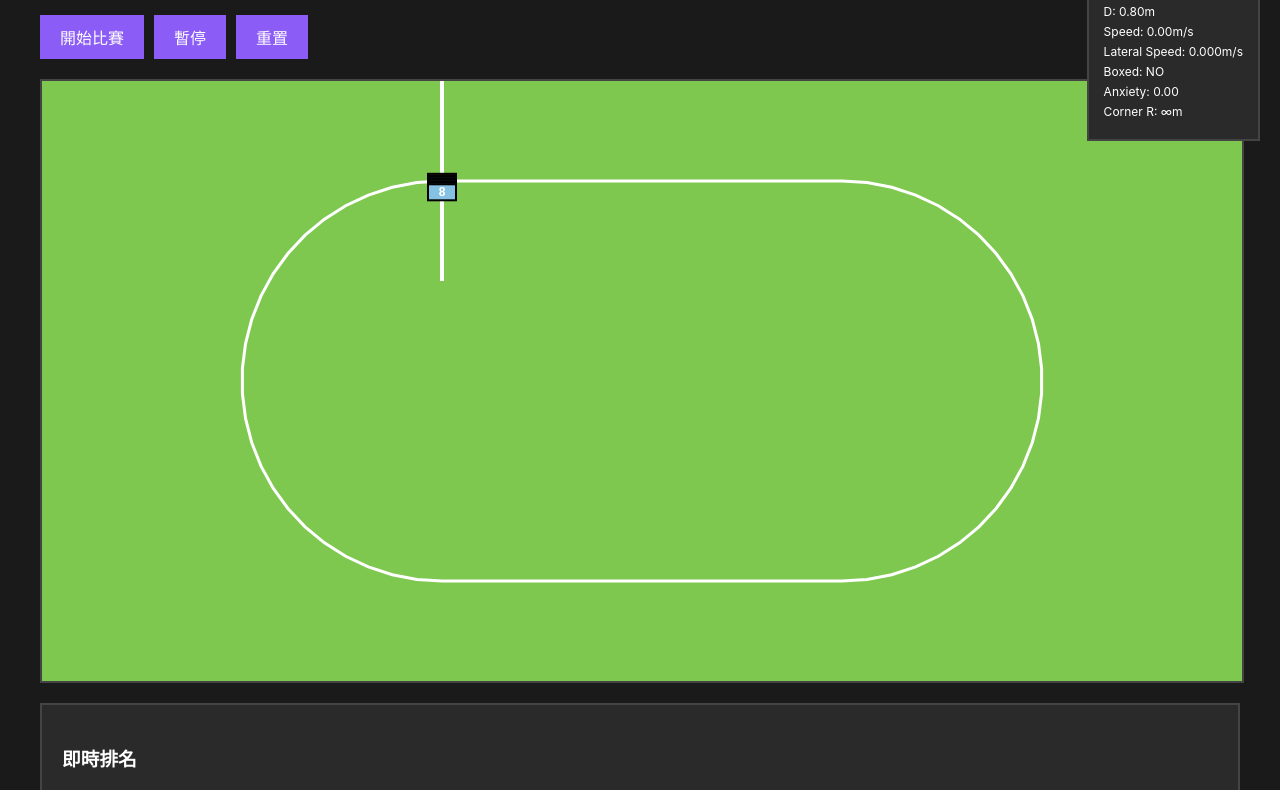
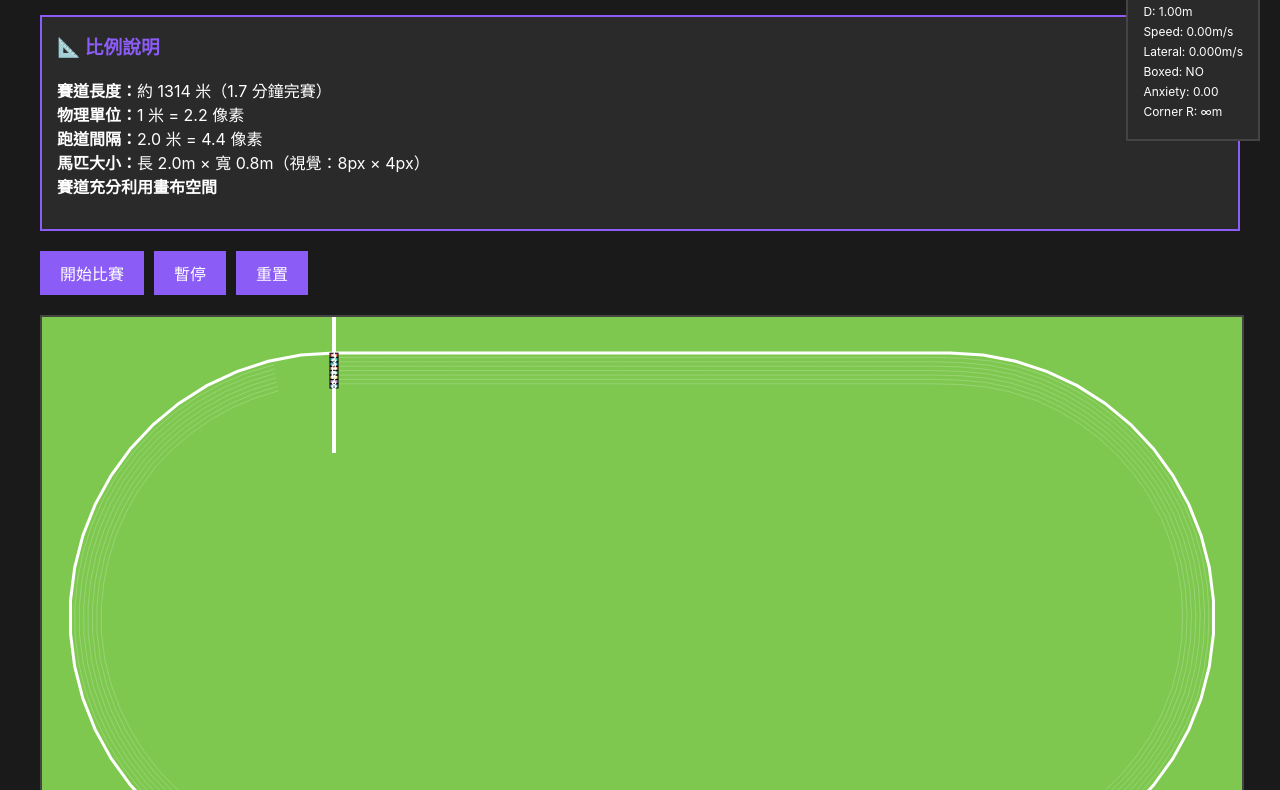
Before and after one commit to RealPapaya/Reaction, a plain HTML site: page reaction-games/games/horse-racing/race-engine/test-simulator.html in a window 1280 px wide. Shown: the part 102-892 px from the top of the page. Drawn offline with Linux system fonts and the light colour scheme.

Commit message:
Modify size of horses

```diff
--- a/reaction-games/games/horse-racing/race-engine/RaceSimulator.js
+++ b/reaction-games/games/horse-racing/race-engine/RaceSimulator.js
@@ -33,9 +33,10 @@ class RaceSimulator {
             const horse = this.horses[i];
 
             // 設定起跑位置（Frenet 座標）
-            horse.s = 0; // 起點
-            // **確保 8 條獨立跑道**：每條跑道間隔 1.5 米
-            horse.d = 0.8 + (i * 1.5);  // 0.8, 2.3, 3.8, 5.3, 6.8, 8.3, 9.8, 11.3米
+            // **錯開起跑位置**：外側馬稍微靠後，避免完全對齊造成碰撞
+            horse.s = -i * 0.5; // 每條跑道錯開 0.5m
+            // **確保 8 條獨立跑道**：增加間隔到 2.0 米（更安全）
+            horse.d = 1.0 + (i * 2.0);  // 1.0, 3.0, 5.0, 7.0, 9.0, 11.0, 13.0, 15.0米
             horse.speed = 0; // 起跑時速度為0
 
             // 基礎速度（根據 competitiveFactor，增強差異）
@@ -148,7 +149,7 @@ class RaceSimulator {
 
         // **關鍵：位置衝量修正**（避免重疊）
         // 需要多次迭代才能完全解決碰撞
-        for (let iteration = 0; iteration < 3; iteration++) {
+        for (let iteration = 0; iteration < 5; iteration++) {
             this.resolveCollisions();
         }
 
@@ -273,20 +274,42 @@ class RaceSimulator {
                     const ratioA = massB / totalMass;  // 質量大的馬移動少
                     const ratioB = massA / totalMass;
 
-                    // 橫向（d）修正：主要修正方向
-                    horseA.d -= pushDirD * overlap * ratioA;
-                    horseB.d += pushDirD * overlap * ratioB;
+                    // **橫向距離判斷**：如果橫向距離很近（在同一跑道）
+                    const isDirectCollision = Math.abs(deltaD) < 1.5;
 
-                    // 縱向（s）修正：輕微修正，避免穿透超車
-                    // 如果 B 在 A 後方但試圖穿透
-                    if (deltaS > 0 && deltaS < 2.0 && Math.abs(deltaD) < 1.0) {
-                        // B 無法穿透 A，強制減速
-                        horseB.s -= overlap * 0.5 * ratioB;
-                        horseB.speed *= 0.95;
-                    } else if (deltaS < 0 && deltaS > -2.0 && Math.abs(deltaD) < 1.0) {
-                        // A 無法穿透 B
-                        horseA.s -= overlap * 0.5 * ratioA;
-                        horseA.speed *= 0.95;
+                    if (isDirectCollision) {
+                        // **同跑道碰撞**：主要修正縱向，防止穿模
+
+                        // 縱向修正：強制分開
+                        horseA.s -= pushDirS * overlap * ratioA * 0.8;
+                        horseB.s += pushDirS * overlap * ratioB * 0.8;
+
+                        // 橫向修正：輕微推開
+                        horseA.d -= pushDirD * overlap * ratioA * 0.5;
+                        horseB.d += pushDirD * overlap * ratioB * 0.5;
+
+                        // **速度調整**：後方馬強制減速
+                        if (deltaS > 0) {
+                            // B 在 A 後方，B 減速
+                            horseB.speed *= 0.92;
+                        } else {
+                            // A 在 B 後方，A 減速
+                            horseA.speed *= 0.92;
+                        }
+                    } else {
+                        // **不同跑道側面碰撞**：主要修正橫向
+
+                        // 橫向修正：主要修正方向
+                        horseA.d -= pushDirD * overlap * ratioA;
+                        horseB.d += pushDirD * overlap * ratioB;
+
+                        // 縱向修正：輕微
+                        horseA.s -= pushDirS * overlap * ratioA * 0.3;
+                        horseB.s += pushDirS * overlap * ratioB * 0.3;
+
+                        // 輕微減速
+                        horseA.speed *= 0.97;
+                        horseB.speed *= 0.97;
                     }
 
                     // 限制在賽道範圍內
--- a/reaction-games/games/horse-racing/race-engine/core/FrenetCoordinates.js
+++ b/reaction-games/games/horse-racing/race-engine/core/FrenetCoordinates.js
@@ -253,8 +253,8 @@ class FrenetCoordinate {
     // ====================================
 
     getTrackWidth() {
-        // 返回賽道寬度（暫定8個跑道 × 1.5米）
-        return 12;
+        // 返回賽道寬度（8個跑道 × 2.0米 + 兩側安全邊界）
+        return 18;
     }
 
     isValidPosition(s, d) {
--- a/reaction-games/games/horse-racing/race-engine/test-simulator.html
+++ b/reaction-games/games/horse-racing/race-engine/test-simulator.html
@@ -4,7 +4,7 @@
 <head>
     <meta charset="UTF-8">
     <meta name="viewport" content="width=device-width, initial-scale=1.0">
-    <title>賽馬物理引擎測試</title>
+    <title>賽馬物理引擎測試（修正版）</title>
     <style>
         body {
             margin: 0;
@@ -84,12 +84,35 @@
         .debug-item {
             margin: 5px 0;
         }
+
+        .info-box {
+            background: #2a2a2a;
+            padding: 15px;
+            margin-bottom: 20px;
+            border: 2px solid #8B5CF6;
+        }
+
+        .info-box h3 {
+            margin-top: 0;
+            color: #8B5CF6;
+        }
     </style>
 </head>
 
 <body>
     <div class="container">
-        <h1>🏇 真實賽馬物理引擎測試</h1>
+        <h1>🏇 真實賽馬物理引擎測試（修正版）</h1>
+
+        <div class="info-box">
+            <h3>📐 比例說明</h3>
+            <p>
+                <strong>賽道長度：</strong>約 1314 米（1.7 分鐘完賽）<br>
+                <strong>物理單位：</strong>1 米 = 2.2 像素<br>
+                <strong>跑道間隔：</strong>2.0 米 = 4.4 像素<br>
+                <strong>馬匹大小：</strong>長 2.0m × 寬 0.8m（視覺：8px × 4px）<br>
+                <strong>賽道充分利用畫布空間</strong>
+            </p>
+        </div>
 
         <div class="controls">
             <button id="startBtn">開始比賽</button>
@@ -110,7 +133,7 @@
         <div id="debugInfo"></div>
     </div>
 
-    <!-- 引入模組 -->
+    <!-- 引入模組（使用 core/ 和 ai/ 資料夾結構）-->
     <script src="core/FrenetCoordinates.js"></script>
     <script src="core/SteeringBehaviors.js"></script>
     <script src="core/PhysicsEngine.js"></script>
@@ -119,18 +142,43 @@
 
     <script>
         // ====================================
+        // 🎯 關鍵修正：物理-視覺比例轉換
+        // ====================================
+
+        // 物理單位：米
+        // 視覺單位：像素
+        const PIXELS_PER_METER = 2.2;  // 1 米 = 2.2 像素（放大賽道）
+
+        // 物理尺寸（米）
+        const HORSE_PHYSICAL_LENGTH = 2.0;   // 馬長 2.0 米
+        const HORSE_PHYSICAL_WIDTH = 0.8;    // 馬寬 0.8 米
+
+        // 視覺尺寸（像素）- 根據比例自動計算
+        const HORSE_VISUAL_LENGTH = Math.max(HORSE_PHYSICAL_LENGTH * PIXELS_PER_METER, 8);  // 最小 8px
+        const HORSE_VISUAL_WIDTH = Math.max(HORSE_PHYSICAL_WIDTH * PIXELS_PER_METER, 4);    // 最小 4px
+
+        console.log('視覺尺寸:', { length: HORSE_VISUAL_LENGTH, width: HORSE_VISUAL_WIDTH });
+
+        // ====================================
         // 測試設定
         // ====================================
 
-        // 建立測試賽道（**操場形**：兩條直線 + 兩個彎道）
+        // 建立測試賽道（**物理單位：米**）
         function createTestTrack() {
             const points = [];
-            const centerX = 600;
-            const centerY = 300;
-            const straightLength = 400;  // 直線段長度
-            const cornerRadius = 200;    // 彎道半徑
 
-            // 分成四個部分：上直線、右彎、下直線、左彎
+            // 賽道物理尺寸（米）
+            // 畫布：1200×600 px，比例 2.2 px/m，留 10% 邊界
+            // 可用：1080×540 px = 490×245 米
+            const straightLength = 280;   // 直線段 280 米（接近極限）
+            const cornerRadius = 120;     // 彎道半徑 120 米
+            // 賽道尺寸：長 (280+2×120=520m) × 寬 (2×120=240m)
+            // 視覺：1144×528 px（剛好填滿畫布）
+            // 總長 ≈ 2×280 + 2×(π×120) ≈ 560 + 754 = 1314米（約 1.7 分鐘）
+
+            const centerX = 0;
+            const centerY = 0;
+
             const numPointsPerSegment = 25;
 
             // 1. 上直線（向右）
@@ -145,7 +193,7 @@
             // 2. 右彎道（180度）
             for (let i = 0; i < numPointsPerSegment; i++) {
                 const t = i / numPointsPerSegment;
-                const angle = -Math.PI / 2 + t * Math.PI;  // -90度 到 +90度
+                const angle = -Math.PI / 2 + t * Math.PI;
                 points.push({
                     x: centerX + straightLength / 2 + Math.cos(angle) * cornerRadius,
                     y: centerY + Math.sin(angle) * cornerRadius
@@ -164,7 +212,7 @@
             // 4. 左彎道（180度）
             for (let i = 0; i < numPointsPerSegment; i++) {
                 const t = i / numPointsPerSegment;
-                const angle = Math.PI / 2 + t * Math.PI;  // +90度 到 +270度
+                const angle = Math.PI / 2 + t * Math.PI;
                 points.push({
                     x: centerX - straightLength / 2 + Math.cos(angle) * cornerRadius,
                     y: centerY + Math.sin(angle) * cornerRadius
@@ -172,6 +220,16 @@
             }
 
             return points;
+        }
+
+        // 物理座標 → 畫布座標
+        function physicsToCanvas(physicsX, physicsY) {
+            const canvasCenterX = 600;
+            const canvasCenterY = 300;
+            return {
+                x: canvasCenterX + physicsX * PIXELS_PER_METER,
+                y: canvasCenterY + physicsY * PIXELS_PER_METER
+            };
         }
 
         // 建立測試馬匹
@@ -198,7 +256,7 @@
 
         const canvas = document.getElementById('raceCanvas');
         const ctx = canvas.getContext('2d');
-        const trackPath = createTestTrack();
+        const trackPath = createTestTrack();  // 物理座標
         const horses = createTestHorses();
         const simulator = new RaceSimulator(trackPath, horses);
 
@@ -213,51 +271,84 @@
             ctx.fillStyle = '#7EC850';
             ctx.fillRect(0, 0, canvas.width, canvas.height);
 
-            // 繪製賽道
+            // 繪製賽道（轉換為畫布座標）
             ctx.strokeStyle = '#ffffff';
             ctx.lineWidth = 3;
             ctx.beginPath();
             trackPath.forEach((point, i) => {
+                const canvasPos = physicsToCanvas(point.x, point.y);
                 if (i === 0) {
-                    ctx.moveTo(point.x, point.y);
+                    ctx.moveTo(canvasPos.x, canvasPos.y);
                 } else {
-                    ctx.lineTo(point.x, point.y);
+                    ctx.lineTo(canvasPos.x, canvasPos.y);
                 }
             });
             ctx.closePath();
             ctx.stroke();
 
             // 繪製起跑/終點線
+            const startPos = physicsToCanvas(trackPath[0].x, trackPath[0].y);
             ctx.fillStyle = '#ffffff';
-            ctx.fillRect(trackPath[0].x - 2, trackPath[0].y - 100, 4, 200);
+            ctx.fillRect(startPos.x - 2, startPos.y - 100, 4, 200);
+
+            // 繪製跑道分隔線（8條跑道）
+            ctx.strokeStyle = 'rgba(255, 255, 255, 0.2)';
+            ctx.lineWidth = 1;
+            const trackWidth = 18; // 物理寬度 18 米
+            for (let lane = 1; lane < 8; lane++) {
+                const laneD = lane * 2.0; // 每條跑道間隔 2 米
+                ctx.beginPath();
+                trackPath.forEach((point, i) => {
+                    const worldPos = simulator.frenet.frenetToWorld(
+                        i * (simulator.frenet.pathLength / trackPath.length),
+                        laneD
+                    );
+                    const canvasPos = physicsToCanvas(worldPos.x, worldPos.y);
+                    if (i === 0) {
+                        ctx.moveTo(canvasPos.x, canvasPos.y);
+                    } else {
+                        ctx.lineTo(canvasPos.x, canvasPos.y);
+                    }
+                });
+                ctx.stroke();
+            }
 
             // 繪製馬匹（使用 Z-ordering）
             const horsePositions = simulator.getHorseWorldPositions();
-
-            // **畫家演算法**：按 Y 座標排序，先畫遠處（Y小），後畫近處（Y大）
             horsePositions.sort((a, b) => a.worldY - b.worldY);
 
             const colors = ['#FF6B6B', '#4ECDC4', '#45B7D1', '#FFA07A', '#98D8C8', '#F7DC6F', '#BB8FCE', '#85C1E2'];
 
             horsePositions.forEach((horse, index) => {
+                // 轉換為畫布座標
+                const canvasPos = physicsToCanvas(horse.worldX, horse.worldY);
+
                 ctx.save();
-                ctx.translate(horse.worldX, horse.worldY);
+                ctx.translate(canvasPos.x, canvasPos.y);
                 ctx.rotate(horse.heading);
 
-                // 馬匹長方形（轉 90 度：寬 28，高 16，像真實馬的形狀）
-                const horseWidth = 28;  // 馬的長度（沿著前進方向）
-                const horseHeight = 16; // 馬的寬度（橫向）
+                // 馬匹矩形（正確比例）
                 ctx.fillStyle = colors[index];
-                ctx.fillRect(-horseWidth / 2, -horseHeight / 2, horseWidth, horseHeight);
+                ctx.fillRect(
+                    -HORSE_VISUAL_LENGTH / 2,
+                    -HORSE_VISUAL_WIDTH / 2,
+                    HORSE_VISUAL_LENGTH,
+                    HORSE_VISUAL_WIDTH
+                );
 
-                // 外框（讓碰撞更明顯）
+                // 外框
                 ctx.strokeStyle = '#000';
-                ctx.lineWidth = 2;
-                ctx.strokeRect(-horseWidth / 2, -horseHeight / 2, horseWidth, horseHeight);
+                ctx.lineWidth = 1;
+                ctx.strokeRect(
+                    -HORSE_VISUAL_LENGTH / 2,
+                    -HORSE_VISUAL_WIDTH / 2,
+                    HORSE_VISUAL_LENGTH,
+                    HORSE_VISUAL_WIDTH
+                );
 
                 // 編號
                 ctx.fillStyle = '#fff';
-                ctx.font = 'bold 12px Arial';
+                ctx.font = 'bold 10px Arial';
                 ctx.textAlign = 'center';
                 ctx.textBaseline = 'middle';
                 ctx.fillText(horse.id, 0, 0);
@@ -265,22 +356,25 @@
                 // 被困標記
                 if (horse.isBoxedIn) {
                     ctx.fillStyle = '#EF4444';
-                    ctx.fillText('!', 10, -12);
+                    ctx.beginPath();
+                    ctx.arc(0, -8, 3, 0, Math.PI * 2);
+                    ctx.fill();
                 }
 
                 ctx.restore();
 
-                // 軌跡
+                // 軌跡（物理座標轉畫布座標）
                 if (horse.positionHistory && horse.positionHistory.length > 2) {
-                    ctx.strokeStyle = `rgba(${colors[index].substring(1, 3)}, ${colors[index].substring(3, 5)}, ${colors[index].substring(5, 7)}, 0.3)`;
-                    ctx.lineWidth = 2;
+                    ctx.strokeStyle = colors[index].replace(')', ', 0.3)').replace('rgb', 'rgba');
+                    ctx.lineWidth = 1;
                     ctx.beginPath();
                     horse.positionHistory.forEach((pos, i) => {
                         const worldPos = simulator.frenet.frenetToWorld(pos.s, pos.d);
+                        const canvasPos = physicsToCanvas(worldPos.x, worldPos.y);
                         if (i === 0) {
-                            ctx.moveTo(worldPos.x, worldPos.y);
+                            ctx.moveTo(canvasPos.x, canvasPos.y);
                         } else {
-                            ctx.lineTo(worldPos.x, worldPos.y);
+                            ctx.lineTo(canvasPos.x, canvasPos.y);
                         }
                     });
                     ctx.stroke();
@@ -301,7 +395,7 @@
                 </div>
             `).join('');
 
-            // 更新除錯面板（顯示第一匹馬的資訊）
+            // 更新除錯面板
             if (horses.length > 0) {
                 const debugInfo = simulator.getDebugInfo(1);
                 if (debugInfo) {
@@ -309,7 +403,7 @@
                         <div class="debug-item">S: ${debugInfo.frenet.s.toFixed(2)}m</div>
                         <div class="debug-item">D: ${debugInfo.frenet.d.toFixed(2)}m</div>
                         <div class="debug-item">Speed: ${debugInfo.speed.toFixed(2)}m/s</div>
-                        <div class="debug-item">Lateral Speed: ${debugInfo.lateralSpeed.toFixed(3)}m/s</div>
+                        <div class="debug-item">Lateral: ${debugInfo.lateralSpeed.toFixed(3)}m/s</div>
                         <div class="debug-item">Boxed: ${debugInfo.isBoxedIn ? 'YES ⚠️' : 'NO'}</div>
                         <div class="debug-item">Anxiety: ${debugInfo.anxiety.toFixed(2)}</div>
                         <div class="debug-item">Corner R: ${debugInfo.cornerRadius === Infinity ? '∞' : debugInfo.cornerRadius.toFixed(1)}m</div>
```
Also changed, not shown: reaction-games/games/horse-racing/race-engine/collision-resolution.js (+35 -13 lines).
